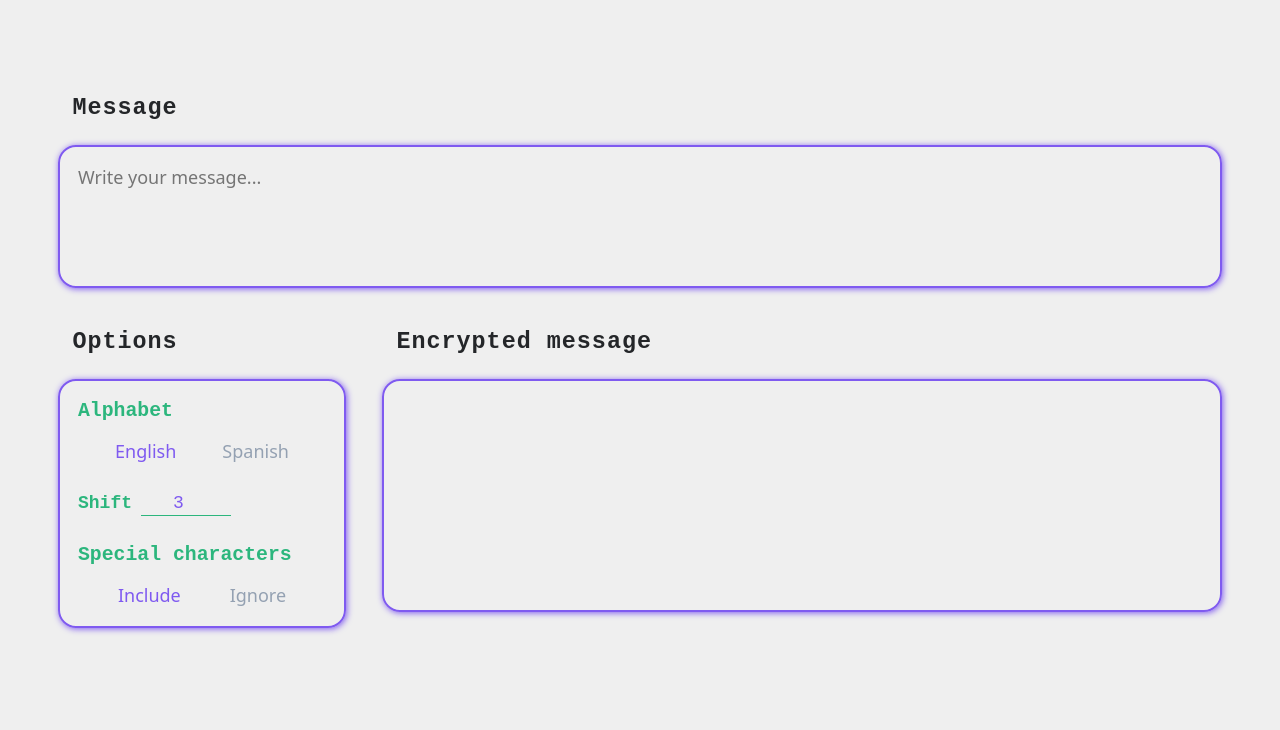
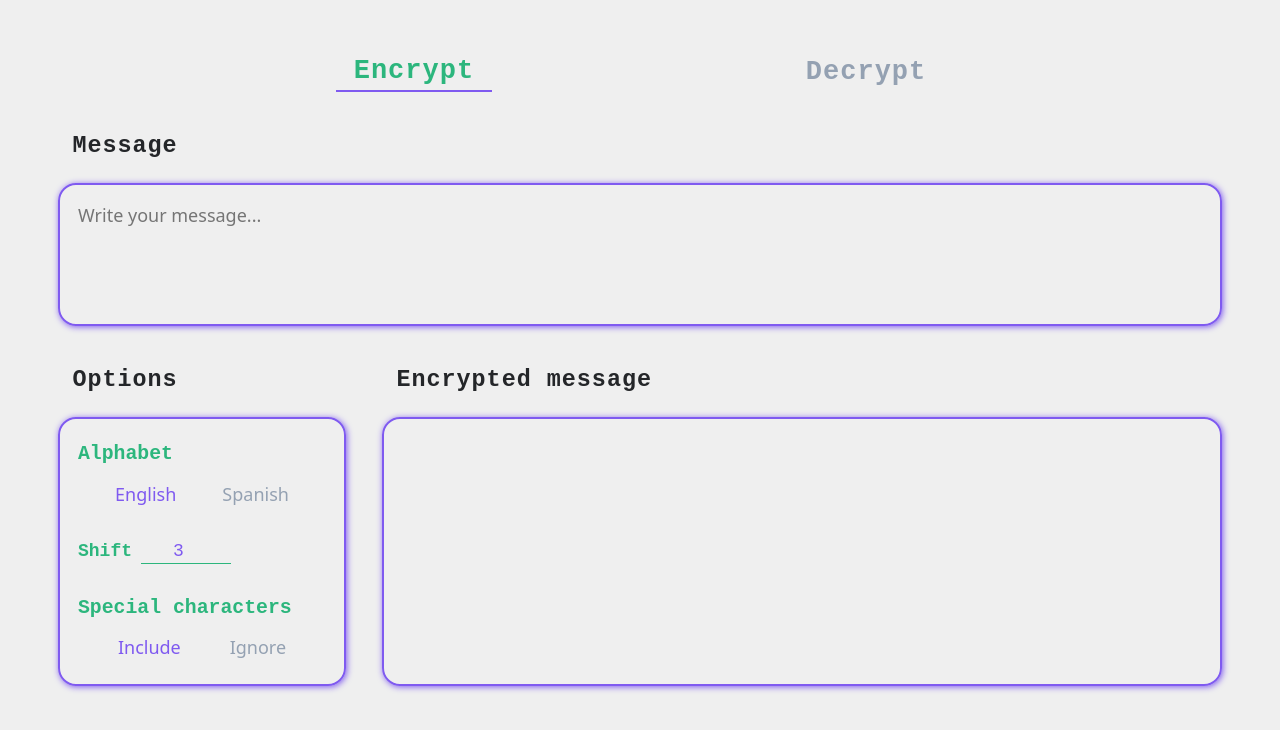
Before and after one commit to BryanGrandon/Caesar-Cipher, a React (Vite) app: page / in a window 1280 px wide. Shown: the part 814-1544 px from the top of the page. Built offline with nearby package versions, Linux system fonts and the light colour scheme.

Commit message:
refactor(web):change content container, function and styles

```diff
--- a/src/container/content.jsx
+++ b/src/container/content.jsx
@@ -2,45 +2,78 @@ import React, { useState } from "react";
 import Options from "../components/options";
 import { caesarCipher } from "../functions/caesar-cipher";
 import TitleH2 from "../components/title-h2";
+import SelectMode from "../components/select-mode";
 
 function Content() {
   const [message, setMessage] = useState("");
   const [shift, setShift] = useState(3);
   const [specialCharacters, setSpecialCharacters] = useState(true);
   const [alphabet, setAlphabet] = useState(true);
+  const [isEncrypt, setIsEncrypt] = useState(false);
 
   const $ = (theClass) => document.querySelector(theClass);
 
+  const handlerClickEncrypt = (e) => {
+    $(".encrypt").classList.toggle("select-mode--active");
+    $(".decrypt").classList.toggle("select-mode--active");
+    let list = e.target.classList.value;
+    let value = list.includes("encrypt") ? false : true;
+    let text = caesarCipher(message, shift, alphabet, specialCharacters, value);
+    setIsEncrypt(value);
+    $(".output").textContent = text;
+  };
+
   const handlerChangeAlphabet = (e) => {
     let value = e.target.checked;
-    let text = caesarCipher(message, shift, value, specialCharacters);
+    let text = caesarCipher(
+      message,
+      shift,
+      value,
+      specialCharacters,
+      isEncrypt
+    );
     setAlphabet(value);
     $(".output").textContent = text;
   };
 
   const handlerChangeMessage = (e) => {
     let value = e.target.value;
-    let text = caesarCipher(value, shift, alphabet, specialCharacters);
+    let text = caesarCipher(
+      value,
+      shift,
+      alphabet,
+      specialCharacters,
+      isEncrypt
+    );
     setMessage(value);
     $(".output").textContent = text;
   };
 
   const handlerChangeShift = (e) => {
     let value = e.target.value;
-    let text = caesarCipher(message, value, alphabet, specialCharacters);
+    let text = caesarCipher(
+      message,
+      value,
+      alphabet,
+      specialCharacters,
+      isEncrypt
+    );
     setShift(value);
     $(".output").textContent = text;
   };
 
   const handlerChangeSpecialCharacters = (e) => {
     let value = e.target.checked;
-    let text = caesarCipher(message, shift, alphabet, value);
+    let text = caesarCipher(message, shift, alphabet, value, isEncrypt);
     setSpecialCharacters(value);
     $(".output").textContent = text;
   };
+
   return (
     <main className="main">
       <article className="cipher">
+        <SelectMode onClick={handlerClickEncrypt} />
+        <section className="cipher__content">
           <section className="cipher__message">
             <TitleH2 text="Message" />
             <textarea
@@ -87,6 +120,7 @@ function Content() {
             <TitleH2 text="Encrypted message" />
             <p className="cipher__encrypted-message__output output"></p>
           </section>
+        </section>
       </article>
     </main>
   );
--- a/src/functions/caesar-cipher.js
+++ b/src/functions/caesar-cipher.js
@@ -1,6 +1,13 @@
-const caesarCipher = (message, scroll, isEnglish, withSpecialCharacters) => {
+const caesarCipher = (
+  message,
+  scroll,
+  isEnglish,
+  withSpecialCharacters,
+  isEncrypted
+) => {
   const alphabetEnglish = "ABCDEFGHIJKLMNOPQRSTUVWXYZ";
   const alphabetSpanish = "ABCDEFGHIJKLMNÑOPQRSTUVWXYZ";
+
   const alphabet = isEnglish
     ? alphabetEnglish.trim().split("")
     : alphabetSpanish.trim().split("");
@@ -13,12 +20,16 @@ const caesarCipher = (message, scroll, isEnglish, withSpecialCharacters) => {
       const letterIndex = alphabet.indexOf(letter);
       let scrolling = scroll % alphabet.length;
 
-      if (letterIndex + scrolling < alphabet.length) {
-        encryptedMessage += alphabet.at(letterIndex + scrolling);
-      } else if (letterIndex + scrolling >= alphabet.length) {
-        encryptedMessage += alphabet.at(
-          letterIndex + scrolling - alphabet.length
-        );
+      if (!isEncrypted) {
+        encryptedMessage +=
+          letterIndex + scrolling < alphabet.length
+            ? alphabet.at(letterIndex + scrolling)
+            : alphabet.at(letterIndex + scrolling - alphabet.length);
+      } else {
+        encryptedMessage +=
+          letterIndex + scrolling < alphabet.length
+            ? alphabet.at(letterIndex - scrolling)
+            : alphabet.at(letterIndex - scrolling + alphabet.length);
       }
     } else {
       encryptedMessage += withSpecialCharacters ? letter : "";
--- a/src/sass/container/_content.container.scss
+++ b/src/sass/container/_content.container.scss
@@ -11,14 +11,16 @@
 }
 
 .cipher {
+  &__content {
     display: grid;
     grid-template-columns: 16rem 1fr 1fr;
-  grid-template-rows: 11rem 16rem;
+    grid-template-rows: 11rem 18rem;
     justify-content: space-evenly;
     gap: 2rem;
     grid-template-areas:
       "message message message message"
       "options  result result result";
+  }
 
   &__message {
     grid-area: message;
@@ -40,6 +42,7 @@
     grid-area: options;
     @include customFlex(column, nowrap, normal, normal);
     gap: 1rem;
+    height: 100%;
 
     &__inputs {
       @include customFlex(column, nowrap, space-evenly, normal);
@@ -91,6 +94,7 @@
 
 @media screen and (max-width: 770px) {
   .cipher {
+    &__content {
       grid-template-areas: "message " "options" "result ";
       grid-template-columns: 1fr;
       grid-template-rows: 10rem auto 10rem;
@@ -99,6 +103,7 @@
       }
     }
   }
+}
 @media screen and (max-width: 390px) {
   .cipher__options {
     width: 100%;
```
Lines whose indentation alone changed are shown as unchanged.
